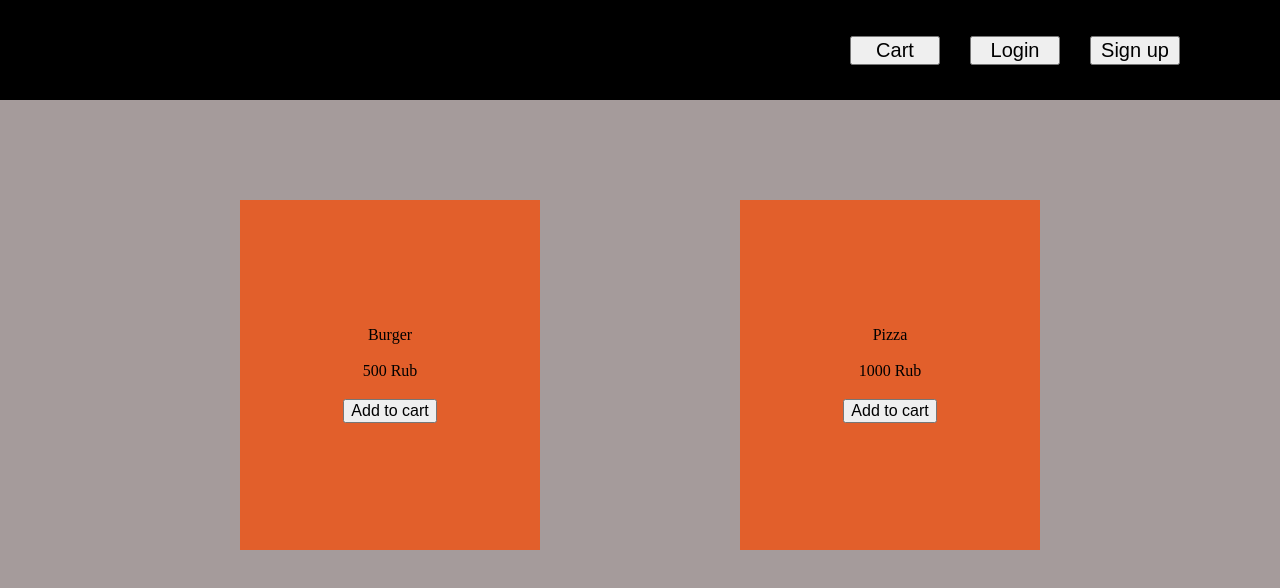
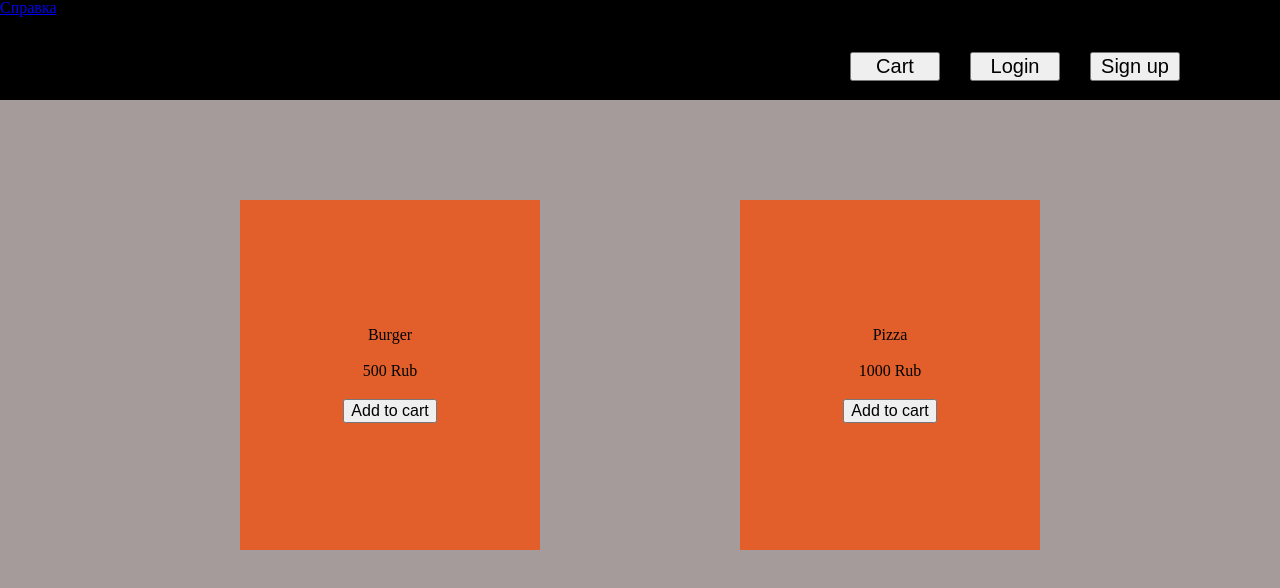
Before and after one commit to Ver1zion/form_validator, a plain HTML site: page index.html in a window 1280 px wide. Drawn offline with Linux system fonts and the light colour scheme.

Commit message:
Update index.html

```diff
--- a/index.html
+++ b/index.html
@@ -77,6 +77,11 @@
   <body>
     <header class="header">
       <div class="header_wrapp">
+        <a
+          href="https://yandex.ru/support/"
+          onclick="ym(97087644, 'extLink', 'yandex.com', {order_price: 20000, currency: 'RUB'};)"
+          >Справка</a
+        >
         <nav class="navbar">
           <ul class="menu-list">
             <li class="cart">
```
